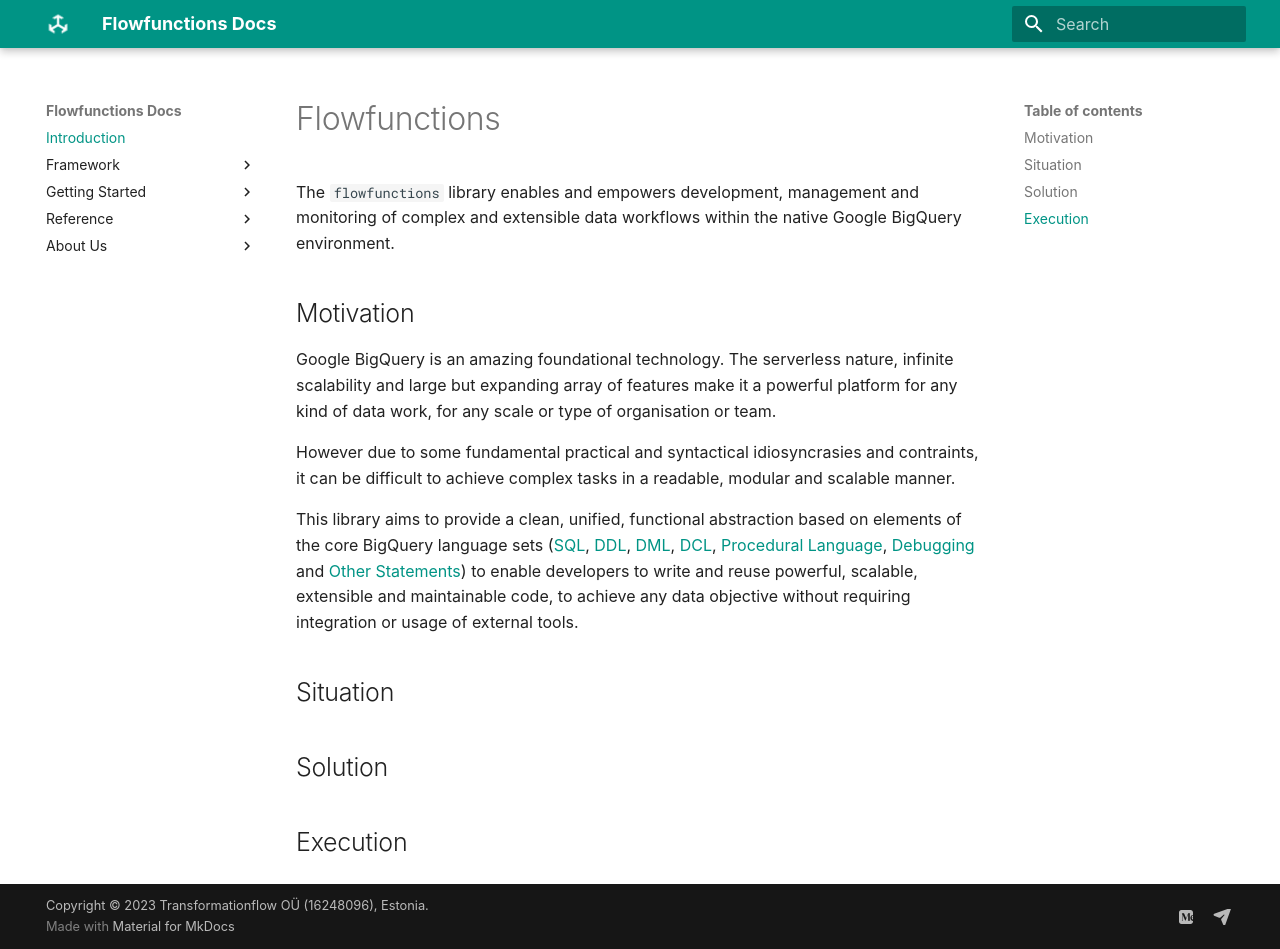
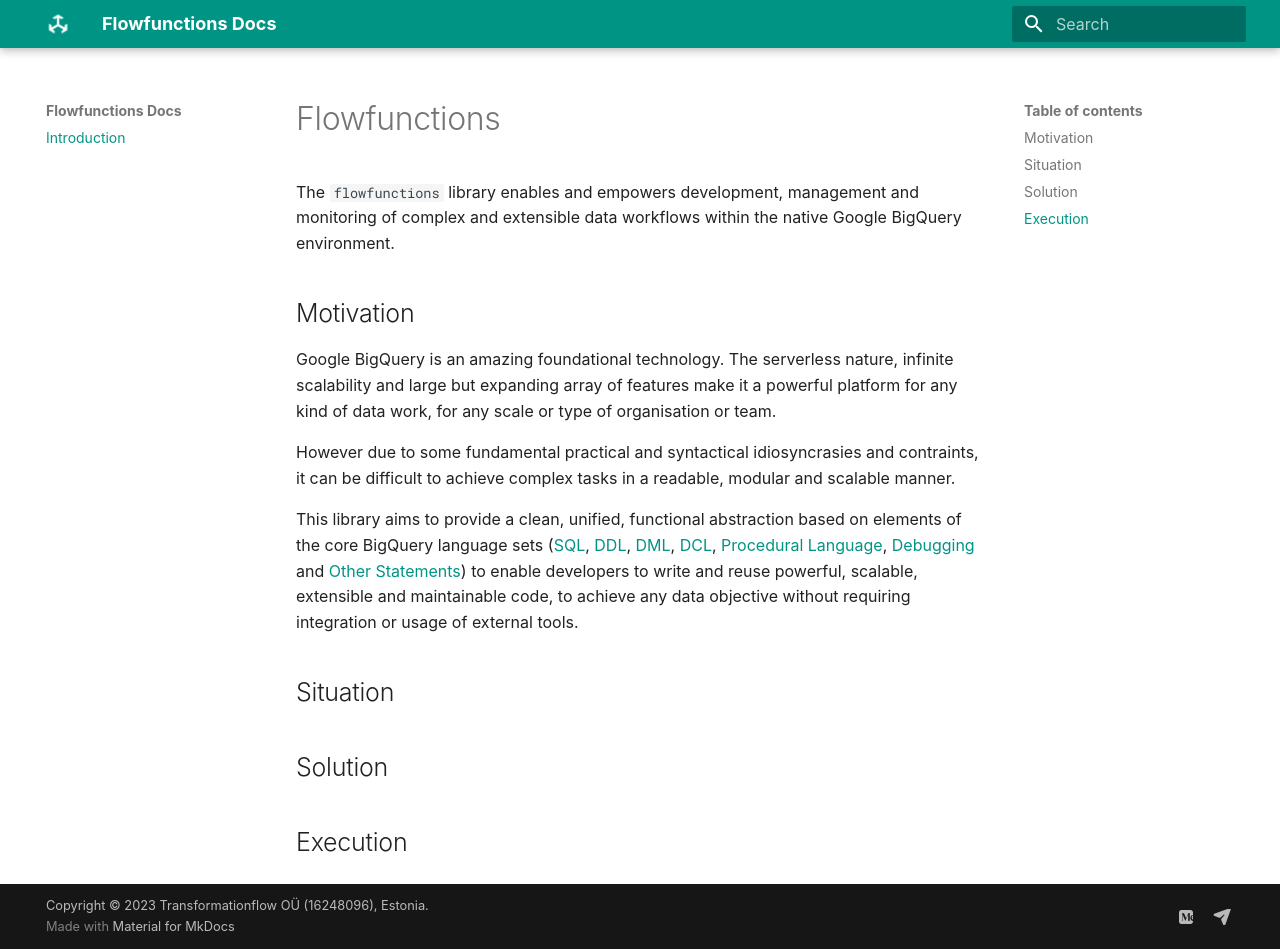
Before and after one commit to flowfunctions/flowfunctions.github.io, an MkDocs documentation site: the page built from docs/index.md, in a window 1280 px wide and 949 px high. Built offline with MkDocs 1.6.1 and Material for MkDocs 9.7.7, drawn with Linux system fonts in a browser that asks for light colours; some web fonts are replaced; some of the changed lines change nothing that is shown.

Commit message:
updated footer

```diff
--- a/mkdocs.yml
+++ b/mkdocs.yml
@@ -9,6 +9,8 @@
     accent: cyan
   logo: assets/images/transformationflow/TransformationFlow_Geometric_Logo_Icon_White_on_Transparent.png
   favicon: assets/images/transformationflow/TransformationFlow_Geometric_Logo_Icon_100x100.png
+  features:
+    - navigation.footer
 
 extra:
   analytics:
@@ -23,18 +25,18 @@
 
 nav:
   - Introduction: 'index.md'
-  - Framework:
-    - Overview: 'blank.md'
-    - Philosophy: 'blank.md'
-    - Approach: 'blank.md'
-    - Architecture: 'blank.md'
-  - Getting Started:
-    - Authorization: 'blank.md'
-    - Syntax: 'blank.md'
-  - Reference:
-    - EXECUTE: 'blank.md'
-  - About Us:
-    - Transformation Flow: 'about-us/transformationflow.md'
+  # - Framework:
+  #  - Overview: 'blank.md'
+  #  - Philosophy: 'blank.md'
+  #  - Approach: 'blank.md'
+  #  - Architecture: 'blank.md'
+  #- Getting Started:
+  #  - Authorization: 'blank.md'
+  #  - Syntax: 'blank.md'
+  # - Reference:
+  #   - EXECUTE: 'blank.md'
+  #- About Us:
+  #  - Transformation Flow: 'about-us/transformationflow.md'
 
 
 copyright: Copyright &copy; 2023 Transformationflow OÜ (16248096), Estonia.
```
